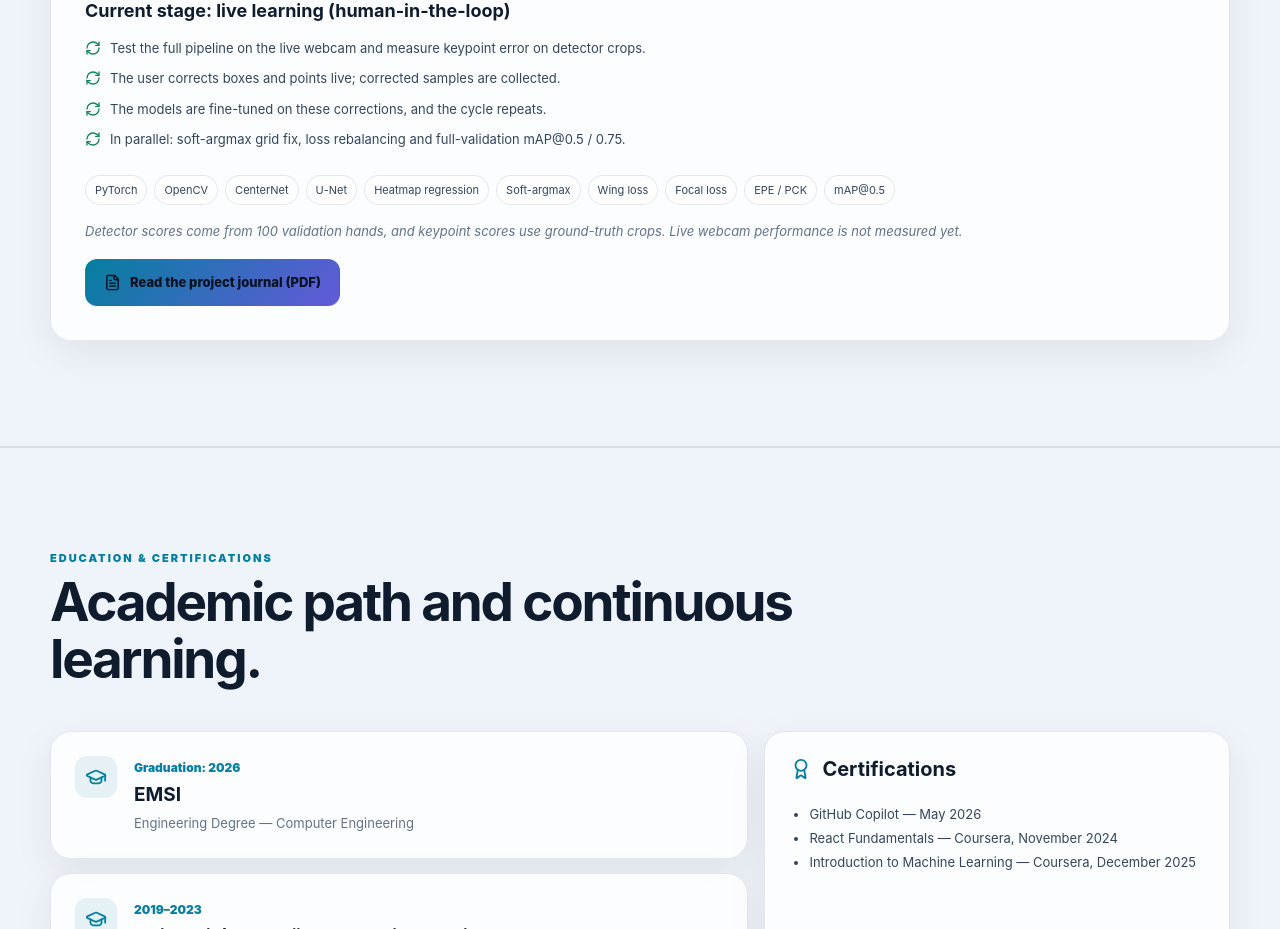
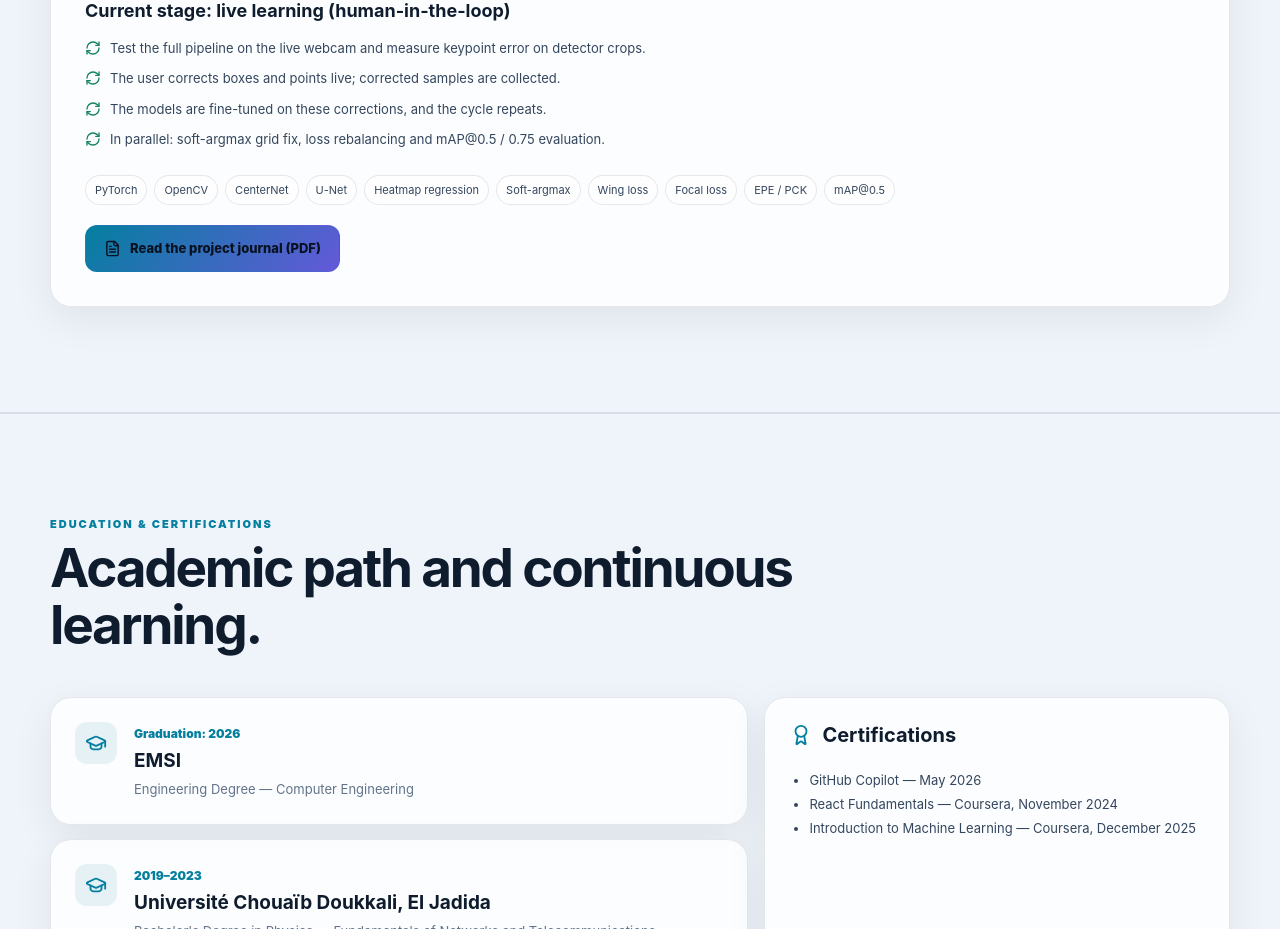
Before and after one commit to marouanemrf/portfolio, a React (Vite) app: page / in a window 1280 px wide. Shown: the part 7900-8829 px from the top of the page. Built offline with nearby package versions, Linux system fonts and the light colour scheme.

Commit message:
Détection de mains et estimation de 21 points clés en temps réel, from scratch => phase 1 done

```diff
--- a/src/components/ResearchInterests.jsx
+++ b/src/components/ResearchInterests.jsx
@@ -39,9 +39,8 @@ const ongoingResearch = {
       "Test the full pipeline on the live webcam and measure keypoint error on detector crops.",
       "The user corrects boxes and points live; corrected samples are collected.",
       "The models are fine-tuned on these corrections, and the cycle repeats.",
-      "In parallel: soft-argmax grid fix, loss rebalancing and full-validation mAP@0.5 / 0.75.",
+      "In parallel: soft-argmax grid fix, loss rebalancing and mAP@0.5 / 0.75 evaluation.",
     ],
-    note: "Detector scores come from 100 validation hands, and keypoint scores use ground-truth crops. Live webcam performance is not measured yet.",
     journal: "Read the project journal (PDF)",
   },
   fr: {
@@ -71,9 +70,8 @@ const ongoingResearch = {
       "Tester le pipeline complet sur webcam en direct et mesurer l’erreur des points clés sur les découpes du détecteur.",
       "L’utilisateur corrige les boîtes et les points en direct ; les échantillons corrigés sont collectés.",
       "Les modèles sont ré-entraînés (fine-tuning) sur ces corrections, puis le cycle recommence.",
-      "En parallèle : correction de la grille du soft-argmax, rééquilibrage des pertes et mAP@0,5 / 0,75 sur toute la validation.",
+      "En parallèle : correction de la grille du soft-argmax, rééquilibrage des pertes et évaluation mAP@0,5 / 0,75.",
     ],
-    note: "Les scores du détecteur portent sur 100 mains de validation et ceux des points clés utilisent les découpes réelles. La performance sur webcam en direct n’est pas encore mesurée.",
     journal: "Lire le journal du projet (PDF)",
   },
   ar: {
@@ -103,9 +101,8 @@ const ongoingResearch = {
       "اختبار خط المعالجة الكامل على الكاميرا مباشرة وقياس خطأ النقاط على مقتطعات الكاشف.",
       "يصحح المستخدم الصناديق والنقاط مباشرة، وتُجمع العينات المصححة.",
       "يُعاد ضبط النماذج على هذه التصحيحات، ثم تتكرر الدورة.",
-      "بالتوازي: إصلاح شبكة soft-argmax، وإعادة موازنة الخسائر، وحساب mAP@0.5 / 0.75 على كامل بيانات التحقق.",
+      "بالتوازي: إصلاح شبكة soft-argmax، وإعادة موازنة الخسائر، وحساب mAP@0.5 / 0.75.",
     ],
-    note: "نتائج الكاشف مأخوذة من 100 يد للتحقق، ونتائج النقاط تستخدم المقتطعات الحقيقية. أداء الكاميرا المباشر لم يُقَس بعد.",
     journal: "قراءة يومية المشروع (PDF)",
   },
 };
@@ -137,7 +134,6 @@ export default function ResearchInterests({ t }) {
         <div className="ongoing-research-stage"><h4>{research.stageTitle}</h4><ul className="capability-list">{research.stage.map((item) => <li key={item}><RefreshCw size={16} />{item}</li>)}</ul></div>
       </div>
       <div className="tag-list">{researchTags.map((tag) => <span key={tag}>{tag}</span>)}</div>
-      <p className="ongoing-research-note">{research.note}</p>
       <a className="button button-primary ongoing-research-journal" href="/Marouane_Morfi_Journal_Summary.pdf" target="_blank" rel="noreferrer">
         <FileText size={17} /> {research.journal}
       </a>
```
Also changed, not shown: 2 other files (tests, documents, lock files or other folders).
